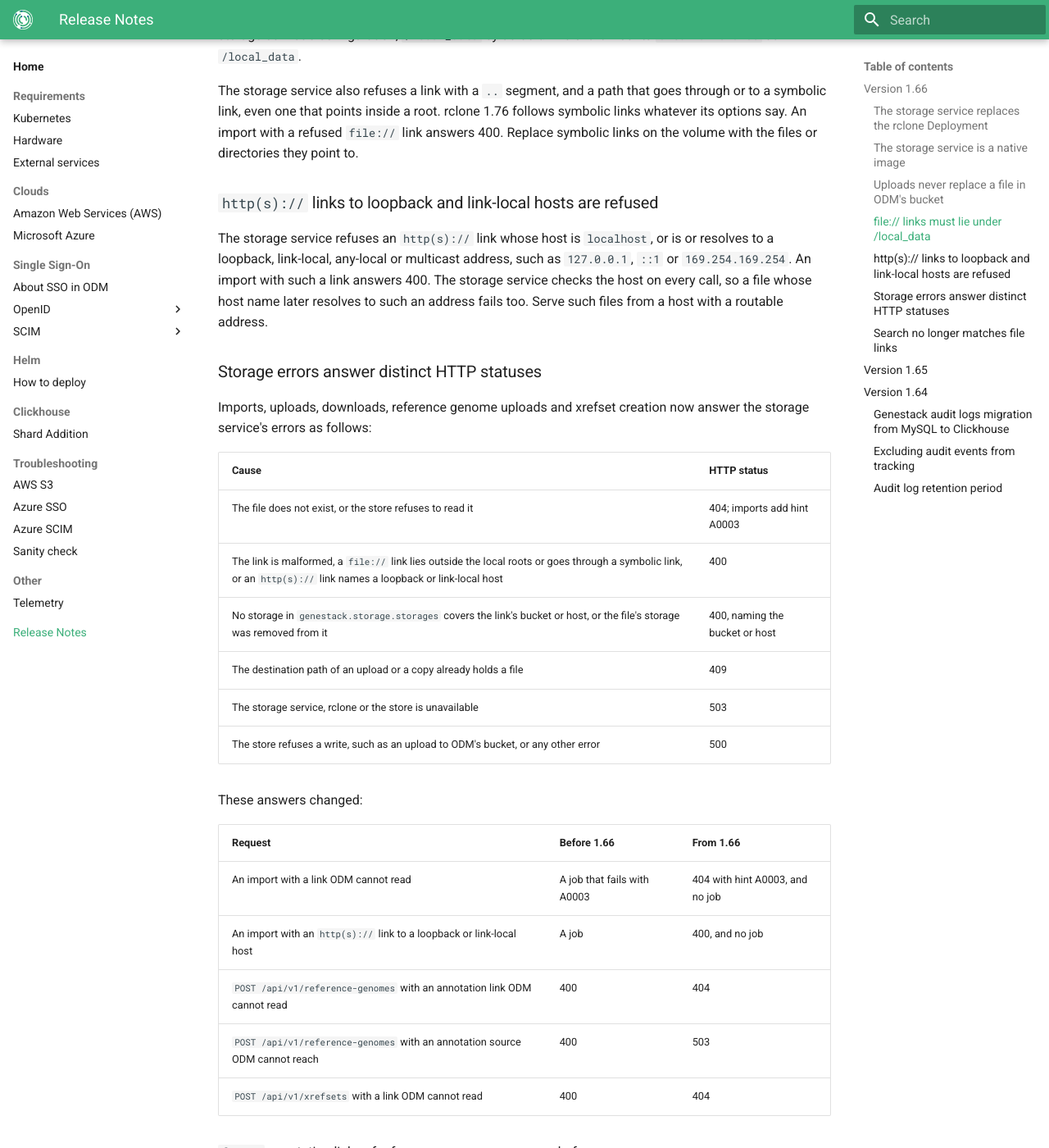
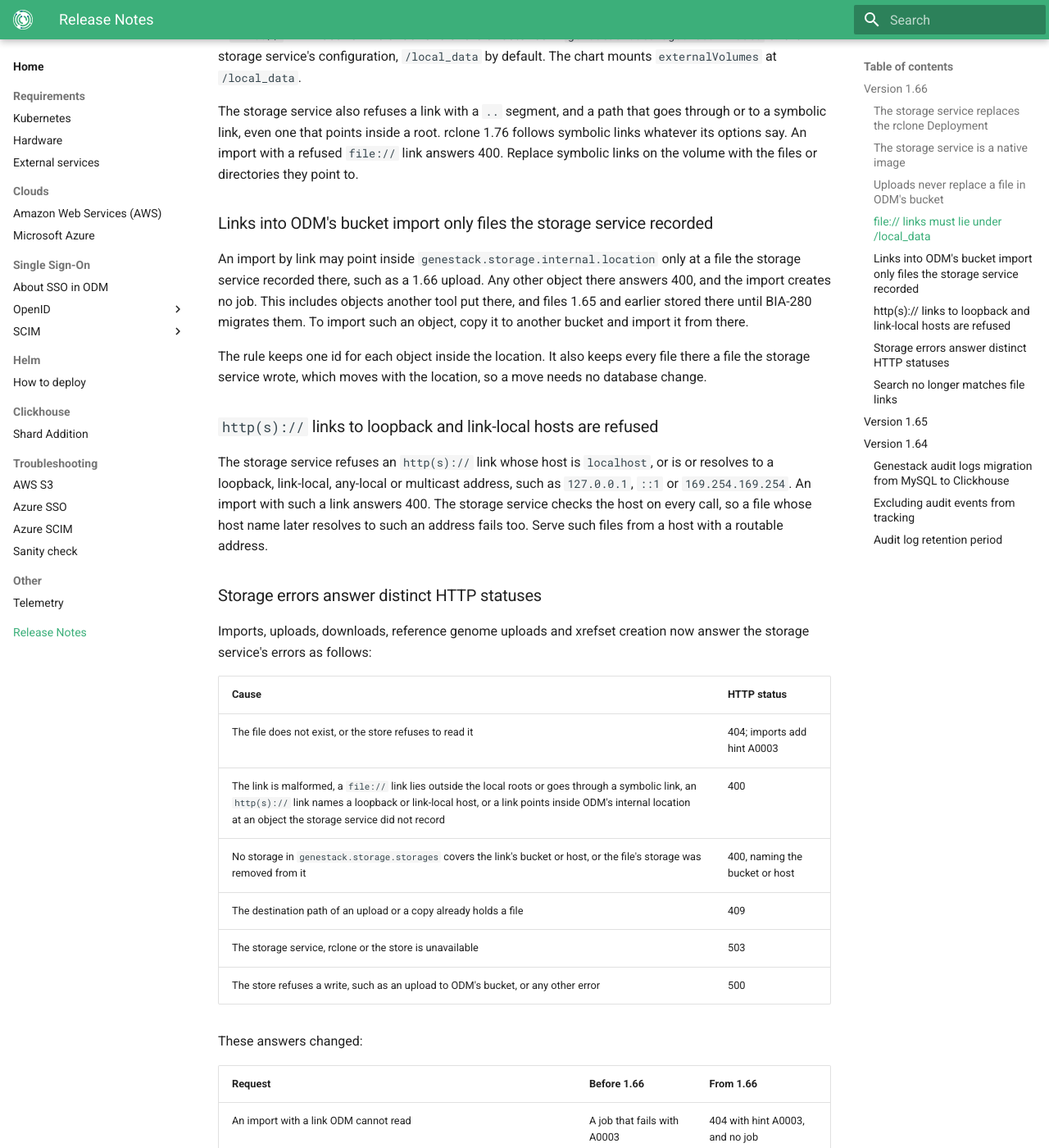
Before and after one commit to genestack/admin-docs, an MkDocs documentation site: the page built from docs/home/release-notes.md, in a window 1280 px wide and 1400 px high, scrolled down 2833 px. Shown: the whole window at 82% size. Built offline with MkDocs 1.6.1 and Material for MkDocs 9.7.7, drawn with Linux system fonts in a browser that asks for light colours; the version menu is left out; some of the changed text lies outside the part shown.

Commit message:
BIA-275: Note in 1.66 that links into ODM's bucket import only recorded files
An import by link may point inside genestack.storage.internal.location
only at a file the storage service recorded. Any other object there,
including one another tool put there or one 1.65 stored before BIA-280
migrates it, answers 400 with no job. The errors and changed-answers
tables get the case.

A move of the internal storage needs no database change only for the
files the storage service recorded; 1.65 files join once BIA-280
migrates them.

Co-Authored-By: Claude Opus 5.5 <noreply@anthropic.com>

```diff
--- a/docs/home/release-notes.md
+++ b/docs/home/release-notes.md
@@ -58,7 +58,8 @@ scheme, or when `genestack.storage.storages.s3` has neither an entry named after
 
 The storage service keeps each file it writes as a path relative to the location. To move ODM's internal storage to
 another bucket or prefix, copy its objects there, change the location and restart the storage service. The database
-needs no change.
+needs no change for the files the storage service recorded. Files stored by 1.65 and earlier are not recorded yet:
+they join once BIA-280 migrates them.
 
 ### The storage service is a native image
 
@@ -103,6 +104,16 @@ The storage service also refuses a link with a `..` segment, and a path that goe
 even one that points inside a root. rclone 1.76 follows symbolic links whatever its options say. An import with a
 refused `file://` link answers 400. Replace symbolic links on the volume with the files or directories they point to.
 
+### Links into ODM's bucket import only files the storage service recorded
+
+An import by link may point inside `genestack.storage.internal.location` only at a file the storage service
+recorded there, such as a 1.66 upload. Any other object there answers 400, and the import creates no job. This
+includes objects another tool put there, and files 1.65 and earlier stored there until BIA-280 migrates them. To
+import such an object, copy it to another bucket and import it from there.
+
+The rule keeps one id for each object inside the location. It also keeps every file there a file the storage
+service wrote, which moves with the location, so a move needs no database change.
+
 ### `http(s)://` links to loopback and link-local hosts are refused
 
 The storage service refuses an `http(s)://` link whose host is `localhost`, or is or resolves to a loopback,
@@ -118,7 +129,7 @@ as follows:
 | Cause | HTTP status |
 | --- | --- |
 | The file does not exist, or the store refuses to read it | 404; imports add hint A0003 |
-| The link is malformed, a `file://` link lies outside the local roots or goes through a symbolic link, or an `http(s)://` link names a loopback or link-local host | 400 |
+| The link is malformed, a `file://` link lies outside the local roots or goes through a symbolic link, an `http(s)://` link names a loopback or link-local host, or a link points inside ODM's internal location at an object the storage service did not record | 400 |
 | No storage in `genestack.storage.storages` covers the link's bucket or host, or the file's storage was removed from it | 400, naming the bucket or host |
 | The destination path of an upload or a copy already holds a file | 409 |
 | The storage service, rclone or the store is unavailable | 503 |
@@ -130,6 +141,7 @@ These answers changed:
 | --- | --- | --- |
 | An import with a link ODM cannot read | A job that fails with A0003 | 404 with hint A0003, and no job |
 | An import with an `http(s)://` link to a loopback or link-local host | A job | 400, and no job |
+| An import with a link inside `genestack.storage.internal.location` to an object the storage service did not record | A job | 400, and no job |
 | `POST /api/v1/reference-genomes` with an annotation link ODM cannot read | 400 | 404 |
 | `POST /api/v1/reference-genomes` with an annotation source ODM cannot reach | 400 | 503 |
 | `POST /api/v1/xrefsets` with a link ODM cannot read | 400 | 404 |
```
